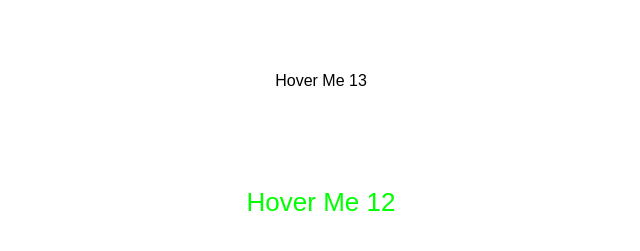
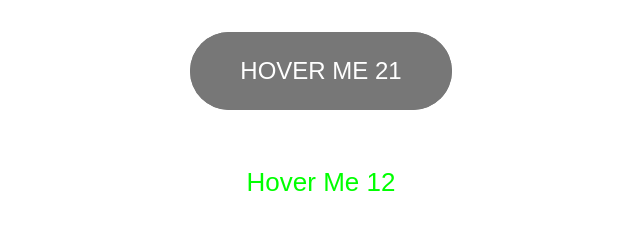
Before and after one commit to erick505alvarez/style-animator, a plain HTML site: page index.html in a window 1280 px wide. Shown: the top 251 px of the page, without its empty margins (319-959 px from the left). Drawn offline with Linux system fonts and the light colour scheme.

Commit message:
Add button 21

```diff
--- a/index.html
+++ b/index.html
@@ -12,8 +12,17 @@
 <body>
 
     <div class="container">
+        <!-- button 21 -->
+        <a class="button-21" href='#'>Hover Me 21</a>
+        <!-- button 20 -->
+        <!-- button 19 -->
+        <!-- button 18 -->
+        <!-- button 17 -->
+        <!-- button 16 -->
+        <!-- button 15 -->
+        <!-- button 14 -->
         <!-- button 13 -->
-        <a class="button-13" href="#"><span></span>Hover Me 13</a>
+        <!-- <a class="button-13" href="#"><span></span>Hover Me 13</a> -->
         <!-- button 12 -->
         <a class="button-12" href="#"><span></span>Hover Me 12</a>
         <!-- button 11 -->
--- a/styles/button-styles.css
+++ b/styles/button-styles.css
@@ -1,6 +1,64 @@
+/* button 21 */
+/* #35 */
+.button-21 {
+    position: relative;
+    text-transform: uppercase;
+    padding: 25px 50px;
+    background-color: #777;
+    color: white;
+    border-radius: 100px;
+    font-size: 24px;
+    transition: all 0.2s;
+}
+.button-21:before {
+    content: '';
+    position: absolute;
+    top: 0;
+    left: 0;
+    width: 100%;
+    height: 100%;
+    background-color: #777;
+    border-radius: 100px;
+    transition: all 0.4s;
+    z-index: -1;
+}
+.button-21:hover:before {
+    transform: scaleX(1.4) scaleY(1.6);
+    opacity: 0;
+}
+.button-21:hover {
+    transform: translateY(-3px);
+    box-shadow: 0 10px 20px rgba(0, 0, 0, 0.2);
+}
+.button-21:active {
+    transform: translateY(-1px);
+    box-shadow: 0 5px 10px rgba(0, 0, 0, 0.2);
+}
+
+
+/* button 20 */
+/* #34 */
+
+/* button 19 */
+/* #33 */
+
+/* button 18 */
+/* #32 */
+
+/* button 17 */
+/* #31 */
+
+/* button 16 */
+/* #30 */
+
+/* button 15 */
+/* #29 */
+
+/* button 14 */
+/* #28 */
+
 /* button 13 */
 /* #27 */
-
 
 /* button 12 */
 /* #26 */
```
